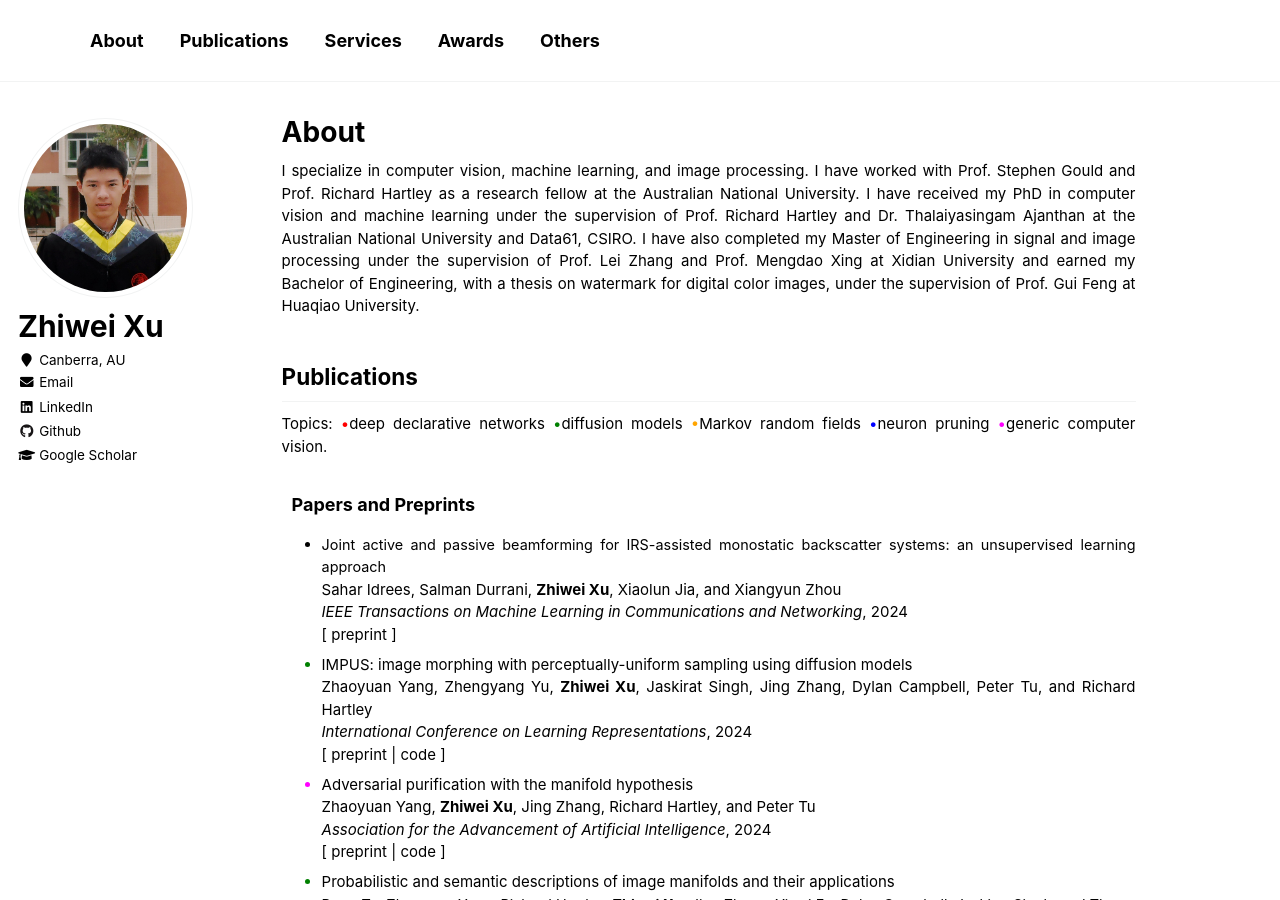
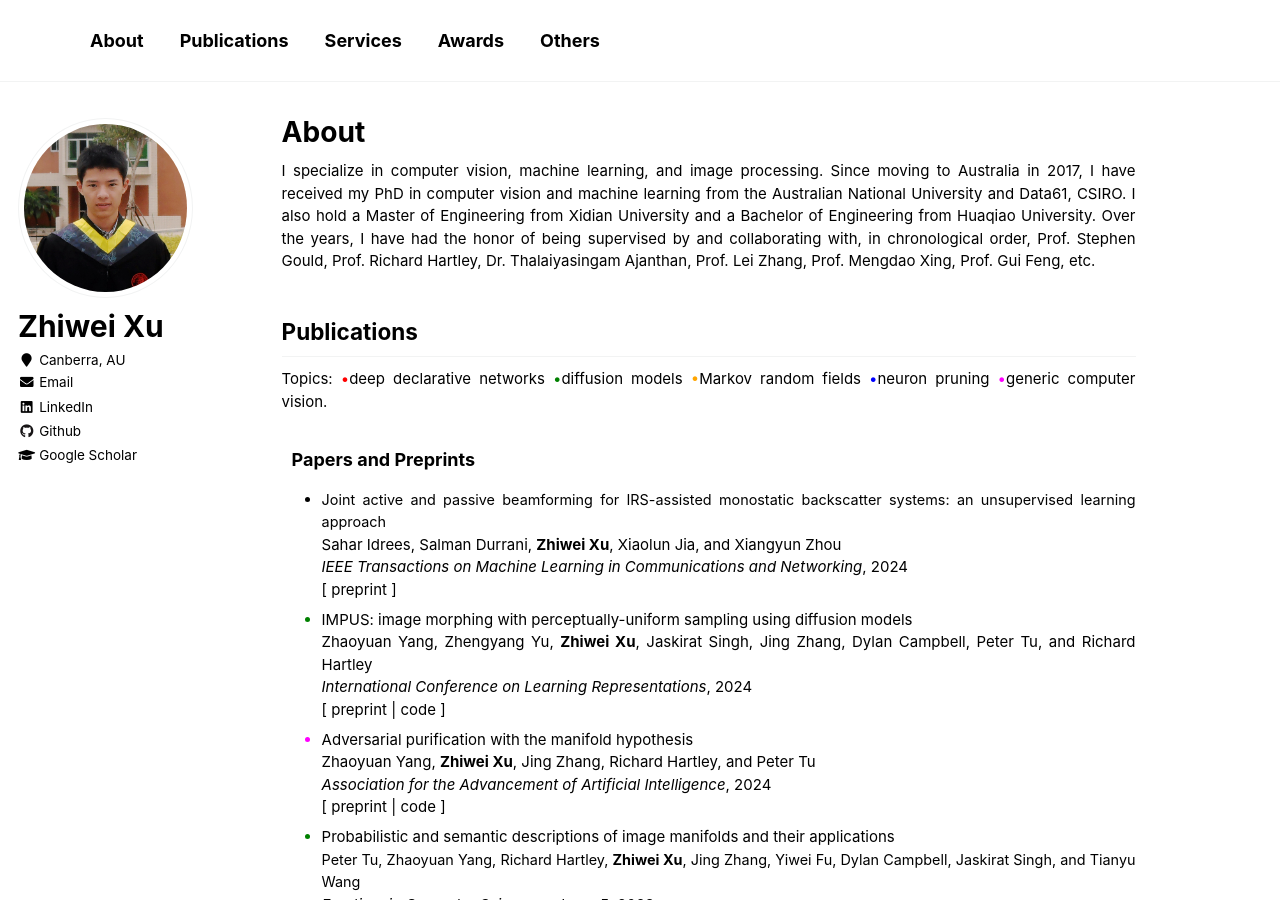
Before and after one commit to zwxu064/zwxu064.github.io, a Jekyll site: the page built from _pages/about.html, in a window 1280 px wide and 900 px high. Built offline with Jekyll 4.4.1, drawn with Linux system fonts in a browser that asks for light colours.

Commit message:
Update about.html

```diff
--- a/_pages/about.html
+++ b/_pages/about.html
@@ -9,10 +9,9 @@ redirect_from:
 ---
 
 <p> I specialize in computer vision, machine learning, and image processing.
-  I have worked with Prof. Stephen Gould and Prof. Richard Hartley as a research fellow at the Australian National University.
-  I have received my PhD in computer vision and machine learning under the supervision of Prof. Richard Hartley and Dr. Thalaiyasingam Ajanthan at the Australian National University and Data61, CSIRO.
-  I have also completed my Master of Engineering in signal and image processing under the supervision of Prof. Lei Zhang and Prof. Mengdao Xing at Xidian University
-  and earned my Bachelor of Engineering, with a thesis on watermark for digital color images, under the supervision of Prof. Gui Feng at Huaqiao University.
+  Since moving to Australia in 2017, I have received my PhD in computer vision and machine learning from the Australian National University and Data61, CSIRO.
+  I also hold a Master of Engineering from Xidian University and a Bachelor of Engineering from Huaqiao University.
+  Over the years, I have had the honor of being supervised by and collaborating with, in chronological order, Prof. Stephen Gould, Prof. Richard Hartley, Dr. Thalaiyasingam Ajanthan, Prof. Lei Zhang, Prof. Mengdao Xing, Prof. Gui Feng, etc.
 </p>
 
 <h2 id="publications">Publications</h2>
```
